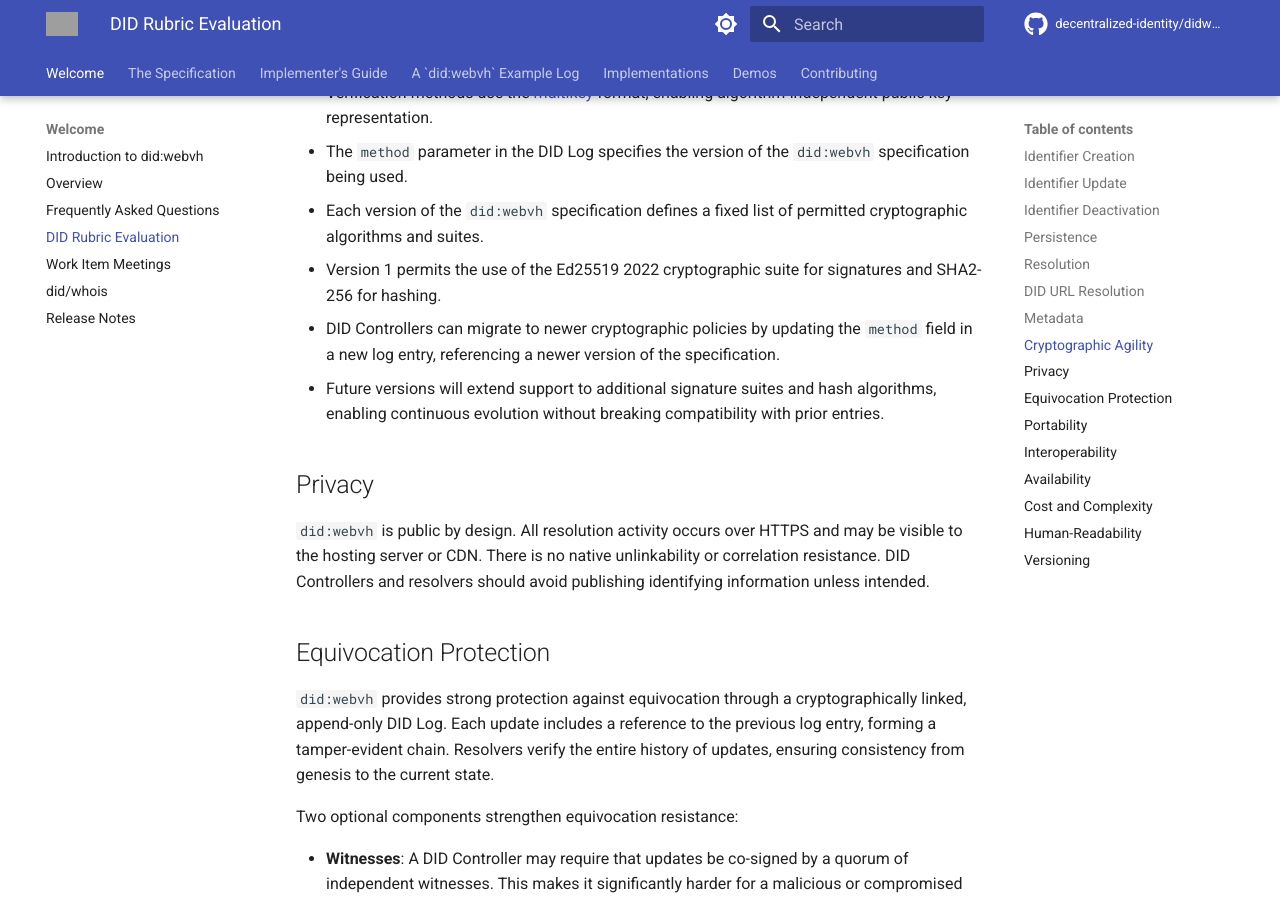
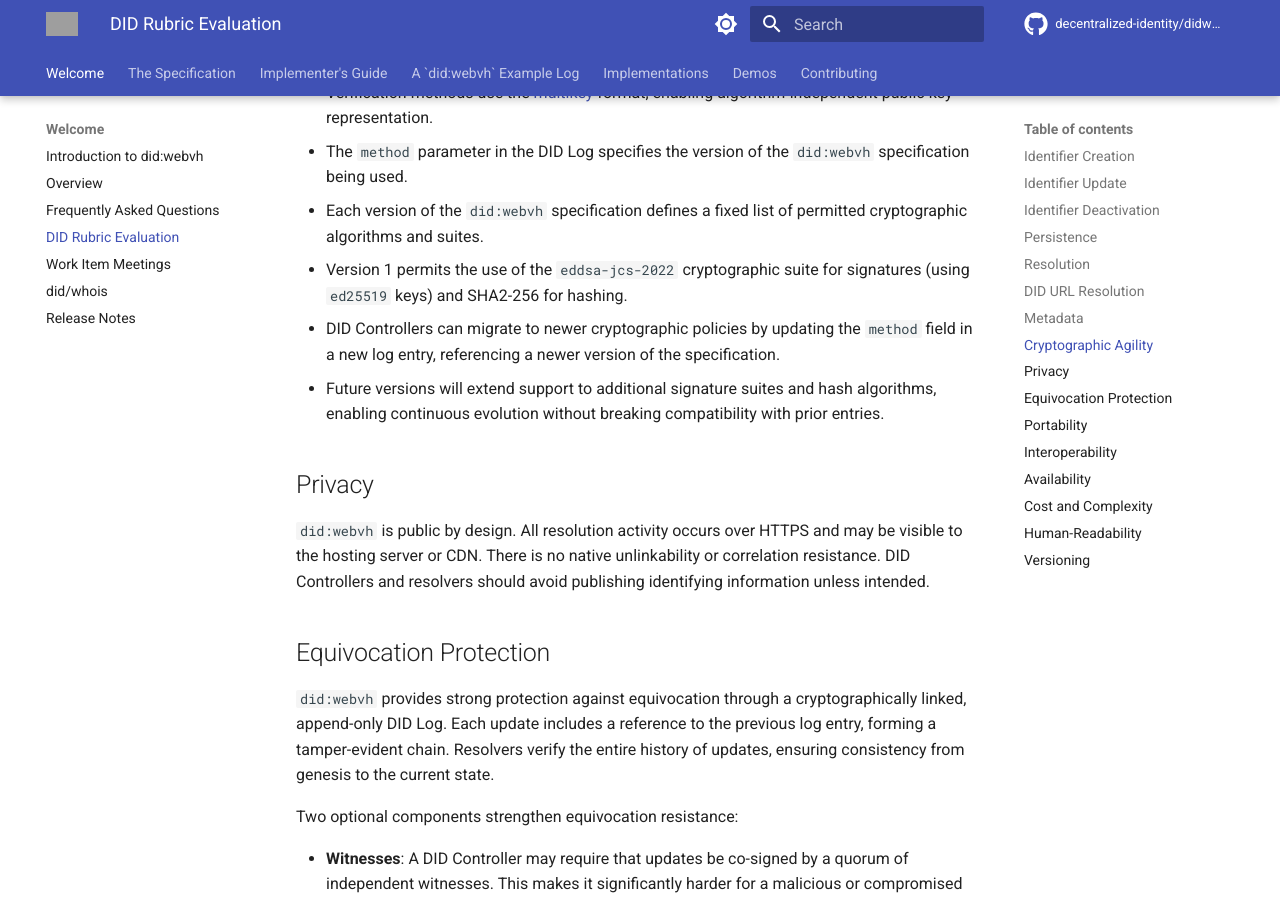
Before and after one commit to swcurran/didwebvh-info, an MkDocs documentation site: the page built from docs/did-rubric-evaluation.md, in a window 1280 px wide and 900 px high, scrolled down 3261 px. Built offline with MkDocs 1.6.1 and Material for MkDocs 9.7.7, drawn with Linux system fonts in a browser that asks for light colours; comment, search, counter and statistics services are not loaded; the version menu is left out; some of the changed text lies outside the part shown; grey boxes are pictures that could not be loaded.

Commit message:
Updated based on feedback
Signed-off-by: Stephen Curran <swcurran@gmail.com>

```diff
--- a/docs/did-rubric-evaluation.md
+++ b/docs/did-rubric-evaluation.md
@@ -78,7 +78,7 @@ Cryptographic agility is built into the design of `did:webvh`:
 - Verification methods use the [multikey](https://w3c-ccg.github.io/multikey/) format, enabling algorithm-independent public key representation.
 - The `method` parameter in the DID Log specifies the version of the `did:webvh` specification being used.
 - Each version of the `did:webvh` specification defines a fixed list of permitted cryptographic algorithms and suites.
-  - Version 1 permits the use of the Ed25519 2022 cryptographic suite for signatures and SHA2-256 for hashing.
+  - Version 1 permits the use of the `eddsa-jcs-2022` cryptographic suite for signatures (using `ed25519` keys) and SHA2-256 for hashing.
 - DID Controllers can migrate to newer cryptographic policies by updating the `method` field in a new log entry, referencing a newer version of the specification.
 - Future versions will extend support to additional signature suites and hash algorithms, enabling continuous evolution without breaking compatibility with prior entries.
 
```
Also changed, not shown: other parts of docs/did-rubric-evaluation.md (+1 -1 lines).
